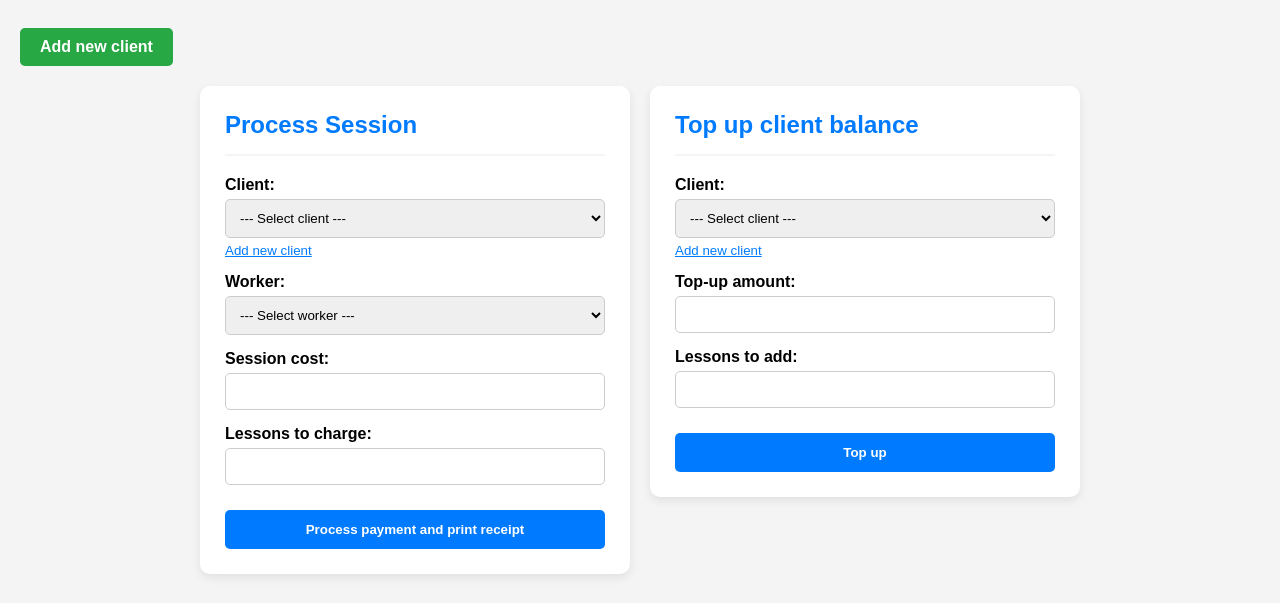
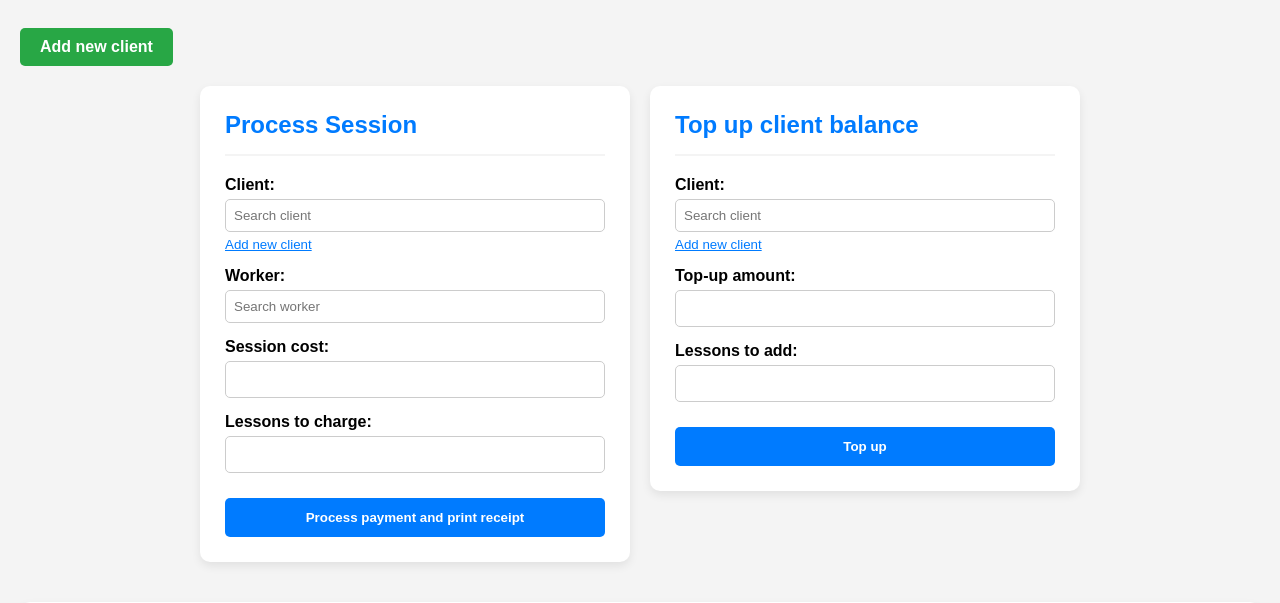
Before and after one commit to 5exclamations/fleks_control_panel, a Django app: page / in a window 1280 px wide. Shown: the part 193-796 px from the top of the page. Run offline with Django 5.2, Linux system fonts and the light colour scheme; the visitor is signed in with stand-in values (Sample User, id 1).

Commit message:
added search

```diff
--- a/accounting/templates/accounting/dashboard.html
+++ b/accounting/templates/accounting/dashboard.html
@@ -27,24 +27,28 @@
                 <input type="hidden" name="action_type" value="process_session">
 
                 <div>
-                    <label for="client_session">{% trans "Client" %}:</label>
-                    <select id="client_session" name="client_id" required>
-                        <option value="">--- {% trans "Select client" %} ---</option>
+                    <label for="client_session_display">{% trans "Client" %}:</label>
+                    <input list="client_session_list" id="client_session_display" placeholder="{% trans 'Search client' %}"
+                           style="width:100%; padding:8px;">
+                    <input type="hidden" id="client_session" name="client_id" required>
+                    <datalist id="client_session_list">
                         {% for client in clients %}
-                            <option value="{{ client.id }}">{{ client.full_name }} ({% trans "Balance" %}: {{ client.balance }} / {% trans "Lessons" %}: {{ client.lessons_balance }})</option>
+                            <option data-id="{{ client.id }}" value="{{ client.full_name }} ({{ client.balance }} AZN / {% trans "Lessons" %}: {{ client.lessons_balance }})"></option>
                         {% endfor %}
-                    </select>
+                    </datalist>
                     <small style="display: block; margin-top: 5px;"><a href="{% url 'create_client' %}" style="color: #007bff;">{% trans "Add new client" %}</a></small>
                 </div>
 
                 <div>
-                    <label for="worker_session">{% trans "Worker" %}:</label>
-                    <select id="worker_session" name="worker_id" required>
-                        <option value="">--- {% trans "Select worker" %} ---</option>
+                    <label for="worker_session_display">{% trans "Worker" %}:</label>
+                    <input list="worker_session_list" id="worker_session_display" placeholder="{% trans 'Search worker' %}"
+                           style="width:100%; padding:8px;">
+                    <input type="hidden" id="worker_session" name="worker_id" required>
+                    <datalist id="worker_session_list">
                         {% for worker in workers %}
-                            <option value="{{ worker.id }}">{{ worker.user.username }}</option>
+                            <option data-id="{{ worker.id }}" value="{{ worker.user.username }}"></option>
                         {% endfor %}
-                    </select>
+                    </datalist>
                 </div>
 
                 <div>
@@ -68,13 +72,15 @@
                 <input type="hidden" name="action_type" value="deposit">
 
                 <div>
-                    <label for="client_deposit">{% trans "Client" %}:</label>
-                    <select id="client_deposit" name="client_id" required>
-                        <option value="">--- {% trans "Select client" %} ---</option>
+                    <label for="client_deposit_display">{% trans "Client" %}:</label>
+                    <input list="client_deposit_list" id="client_deposit_display" placeholder="{% trans 'Search client' %}"
+                           style="width:100%; padding:8px;">
+                    <input type="hidden" id="client_deposit" name="client_id" required>
+                    <datalist id="client_deposit_list">
                         {% for client in clients %}
-                            <option value="{{ client.id }}">{{ client.full_name }} ({% trans "Balance" %}: {{ client.balance }} / {% trans "Lessons" %}: {{ client.lessons_balance }})</option>
+                            <option data-id="{{ client.id }}" value="{{ client.full_name }} ({{ client.balance }} AZN / {% trans "Lessons" %}: {{ client.lessons_balance }})"></option>
                         {% endfor %}
-                    </select>
+                    </datalist>
                     <small style="display: block; margin-top: 5px;"><a href="{% url 'create_client' %}" style="color: #007bff;">{% trans "Add new client" %}</a></small>
                 </div>
 
@@ -175,3 +181,34 @@
         {% endif %}
     </div>
 {% endblock %}
+
+{% block extra_scripts %}
+<script>
+(function() {
+    function wireDatalist(displayId, hiddenId, listId) {
+        const display = document.getElementById(displayId);
+        const hidden = document.getElementById(hiddenId);
+        const options = Array.from(document.getElementById(listId).children);
+        if (!display || !hidden) return;
+
+        function tryMatch() {
+            const val = display.value.toLowerCase();
+            const match = options.find(o => o.value.toLowerCase() === val);
+            if (match) {
+                hidden.value = match.dataset.id;
+            } else {
+                hidden.value = '';
+            }
+        }
+
+        display.addEventListener('input', tryMatch);
+        display.addEventListener('change', tryMatch);
+        display.addEventListener('blur', tryMatch);
+    }
+
+    wireDatalist('client_session_display', 'client_session', 'client_session_list');
+    wireDatalist('worker_session_display', 'worker_session', 'worker_session_list');
+    wireDatalist('client_deposit_display', 'client_deposit', 'client_deposit_list');
+})();
+</script>
+{% endblock %}
```
